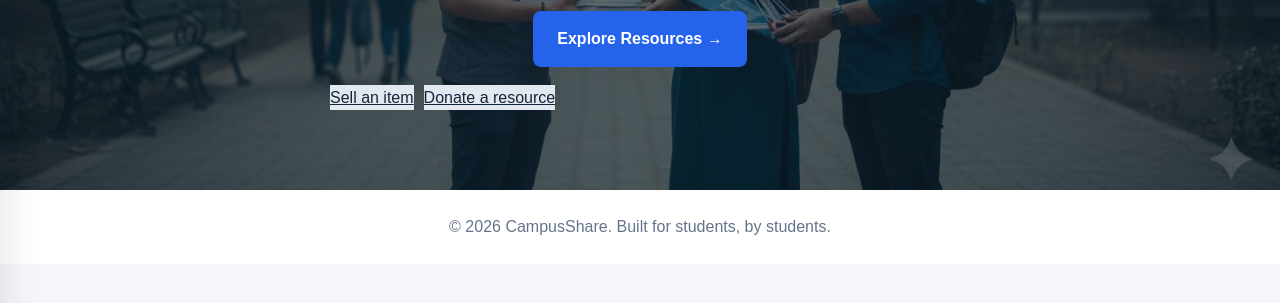
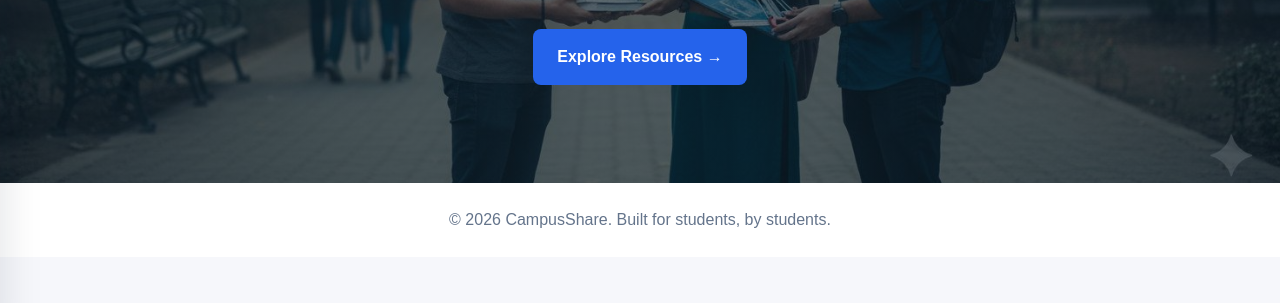
Before and after one commit to anupuikey8789/CampusShare, a plain HTML site: page FRONTEND/index.html in a window 1280 px wide. Shown: the part 455-758 px from the top of the page. Drawn offline with nearby package versions, Linux system fonts and the light colour scheme; a script that the page names is missing.

Commit message:
fix(home): remove white sell and donate action buttons from hero section

```diff
--- a/FRONTEND/index.html
+++ b/FRONTEND/index.html
@@ -64,10 +64,6 @@
         <a href="#browse" class="primary-btn">
             Explore Resources →
         </a>
-        <div class="hero-marketplace-actions" aria-label="Marketplace options">
-            <a href="#sell" class="secondary-btn">Sell an item</a>
-            <a href="#donate" class="secondary-btn">Donate a resource</a>
-        </div>
     </div>
 </section>
 
```
